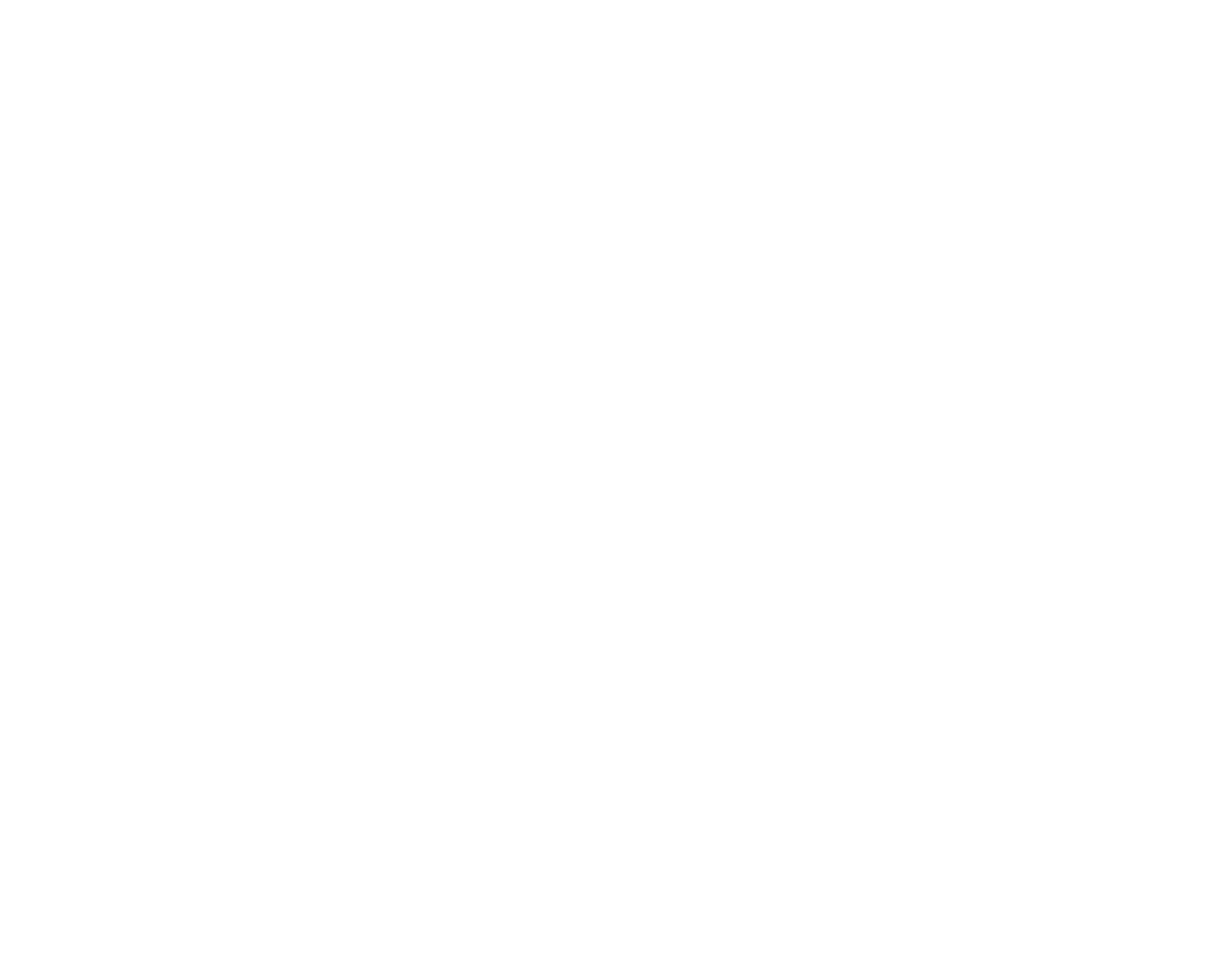
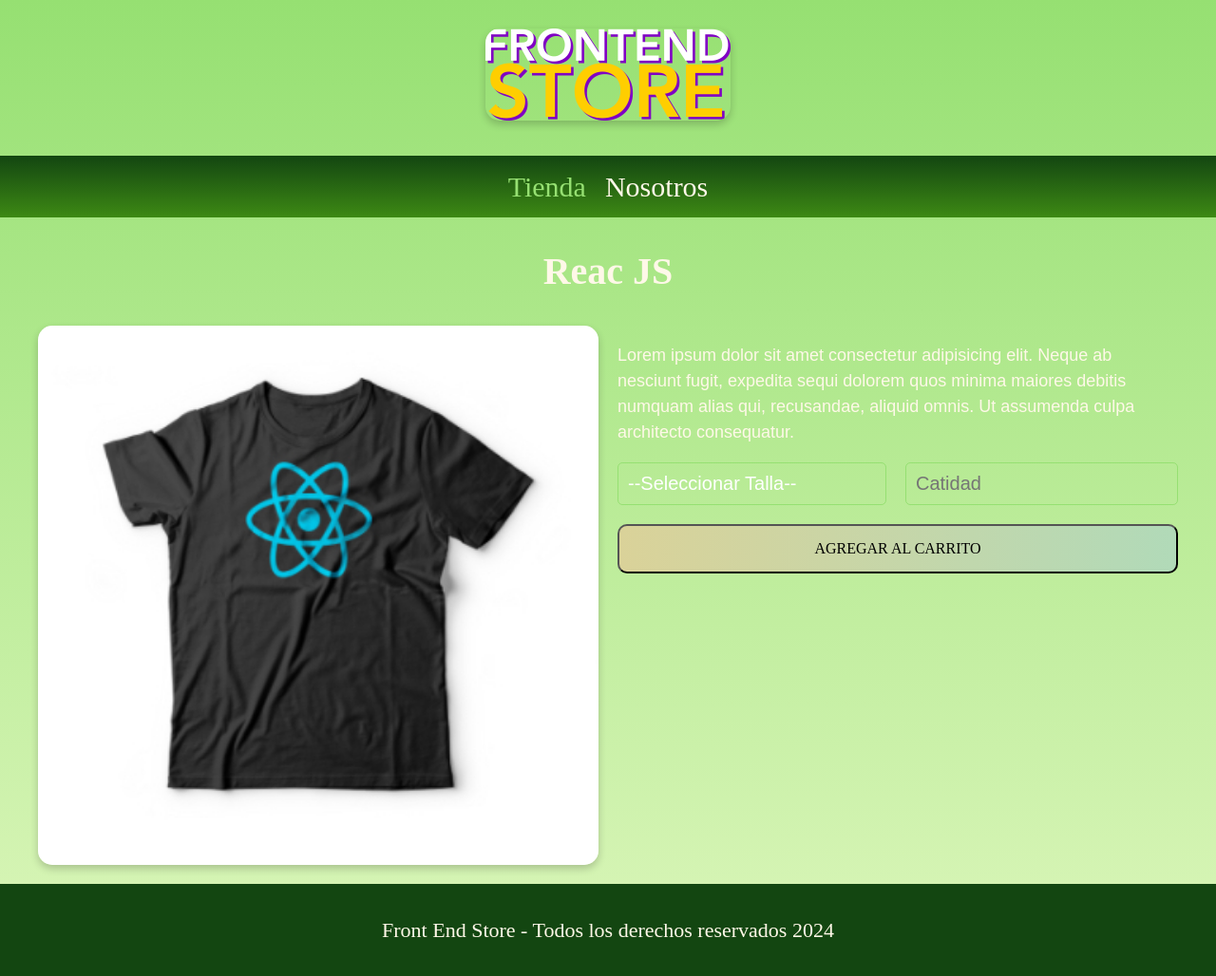
Before and after one commit to Yawgmoth-worker/Proyecto-Web-Udemy, a plain HTML site: page productos.html in a window 1280 px wide. Shown: the whole page at 95% size. Before the commit the page ends 800 px from the top, so only its background shows below. Drawn offline with Linux system fonts and the light colour scheme; a web font is replaced by a local one.

Commit message:
fin proyecto

```diff
--- a/CSS/style.css
+++ b/CSS/style.css
@@ -49,9 +49,15 @@ a{
 }
 
 img {
-    max-width: 100%;
+    width: 100%;
+    border-radius: 1.5rem;
+    box-shadow: 0 4px 8px 0 rgba(0,0,0,0.2);
+    transition: 0.3s;
 }
 
+img:hover{
+    box-shadow: 0 16px 32px 0 rgba(0,0,0,0.2)
+}
 .contenedor{
     max-width: 120rem;
     margin:0 auto;
@@ -122,8 +128,15 @@ h2 {
 .producto{
     background-color:var(--primarioOscuro);
     padding: 1rem;
+    border-radius: 1rem;
 }
-
+.producto:hover{
+    transition: 0.3s;
+    box-shadow: 0 16px 32px 0 rgba(0,0,0,0.2);
+    zoom: 120%;
+    padding: 1rem;
+    margin: -1rem;
+}
 .producto__imagen{
     width: 100%;
 }
@@ -169,6 +182,20 @@ h2 {
         grid-row: 5 / 6;
     }
 }
+
+/****************Footer*****************/
+.footer{
+    background-color: var(--primarioOscuro);
+    padding: 1rem 0;
+    margin-top: 2rem;
+}
+
+.footer__texto{
+    text-align: center;
+    font-family: var(--fuentePrincipal);
+    font-size: 2.2rem;
+}
+
 /****************Nosotros*****************/
 .grid--nosotros{
     display: grid;
@@ -221,28 +248,67 @@ h2 {
 }
 
 .icono__imagen{
+    box-shadow: none;
     max-width: 100%;
     height: auto;
     margin-bottom: -1rem;
 }
-/*
-.icono__informacion{
-    text-align: center;
+
+/****************Productos*****************/
+.camisa{
+    gap:2rem;
 }
-.icono__nombre{
+@media (min-width:768px) {
+    .camisa{
+        display: grid;
+        grid-template-columns: 1fr 1fr;
+        grid-template-rows: 1fr;
+    }
+}
+
+.formulario{
+    display: grid;
+    grid-template-columns: 1fr 1fr;
+    gap:2rem;
 
 }
-*/
-
-/****************Footer*****************/
-.footer{
-    background-color: var(--primarioOscuro);
-    padding: 1rem 0;
-    margin-top: 2rem;
+.formulario__campo{
+    border: 0.15rem solid var(--secundario);
+    background-color: transparent;/*Saca el fondo*/
+    appearance: none;/*para sacar las flechas indicatorias*/
+    border-radius: 0.51rem;
+    font-size: 2rem;
+    padding: 1rem;
+    font-family: Arial, Helvetica, sans-serif;
+}
+input[type="number"]{
+    -moz-appearance: textfield;
 }
 
-.footer__texto{
-    text-align: center;
-    font-family: var(--fuentePrincipal);
-    font-size: 2.2rem;
-}
+.formulario__submit {background-image: linear-gradient(to right, #DAD299 0%, #B0DAB9  51%, #DAD299  100%)}
+.formulario__submit {
+
+   padding: 1.5rem 3rem;
+   text-align: center;
+   text-transform: uppercase;
+   transition: 0.5s;
+   background-size: 200% auto;
+   color: black;
+   border-radius: 10px;
+   display: block;
+   grid-column: 1 / 3;
+ }
+
+ .formulario__submit:hover {
+   background-position: right center; /* change the direction of the change here */
+   color: var(--negro);
+   text-decoration: none;
+   box-shadow: 0 0 20px black;
+ }
+
+ select{
+    color: white;
+ }
+ select:focus{
+    color: #000;
+ }
--- a/productos.html
+++ b/productos.html
@@ -0,0 +1,57 @@
+<!DOCTYPE html>
+<html lang="en">
+<head>
+    <meta charset="UTF-8">
+    <meta name="viewport" content="width=device-width, initial-scale=1.0">
+    <title>Front End Store</title>
+
+    <link rel="stylesheet" href="CSS/normalize.css">
+    <link rel="preconnect" href="https://fonts.googleapis.com">
+    <link rel="preconnect" href="https://fonts.gstatic.com" crossorigin>
+    <link href="https://fonts.googleapis.com/css2?family=Ojuju:wght@200..800&display=swap" rel="stylesheet">
+
+    <link rel="stylesheet" href="CSS/style.css">
+
+</head>
+<body>
+    <header class="header">
+        <a href="index.html">
+            <img class="header__logo" src="img/logo.png" alt="Logotipo">
+        </a>
+    </header>
+
+    <nav class="navegacion">
+        <a class="navegacion__enlace navegacion__enlace--activo" href="index.html">Tienda</a>
+        <a class="navegacion__enlace " href="nosotros.html ">Nosotros</a>
+    </nav>
+
+    <main class="contenedor">
+        <H1>Reac JS</H1>
+
+        <div class="camisa">
+            <img class="camisa__imagen" src="img/3.jpg" alt="Imagen del Producto">
+
+            <div class="camisa__contenido">
+                <p>Lorem ipsum dolor sit amet consectetur adipisicing elit. Neque ab nesciunt fugit, expedita sequi dolorem quos minima maiores debitis numquam alias qui, recusandae, aliquid omnis. Ut assumenda culpa architecto consequatur.</p>
+
+                <form class="formulario" action="">
+                    <select class="formulario__campo">
+                        <option disabled selected>--Seleccionar Talla--</option>
+                        <option>Chica</option>
+                        <option>Mediana</option>
+                        <option>Grande</option>
+                    </select>
+                    <input class="formulario__campo" type="number" placeholder="Catidad" min="1">
+                    <input class="formulario__submit" type="submit" value="Agregar al carrito">
+                </form>
+
+            </div>
+
+        </div>
+    </main>
+
+    <footer class="footer">
+        <p class="footer__texto">Front End Store - Todos los derechos reservados 2024</p>
+    </footer>
+</body>
+</html>
```
Also changed, not shown: index.html (+16 -0 lines).
